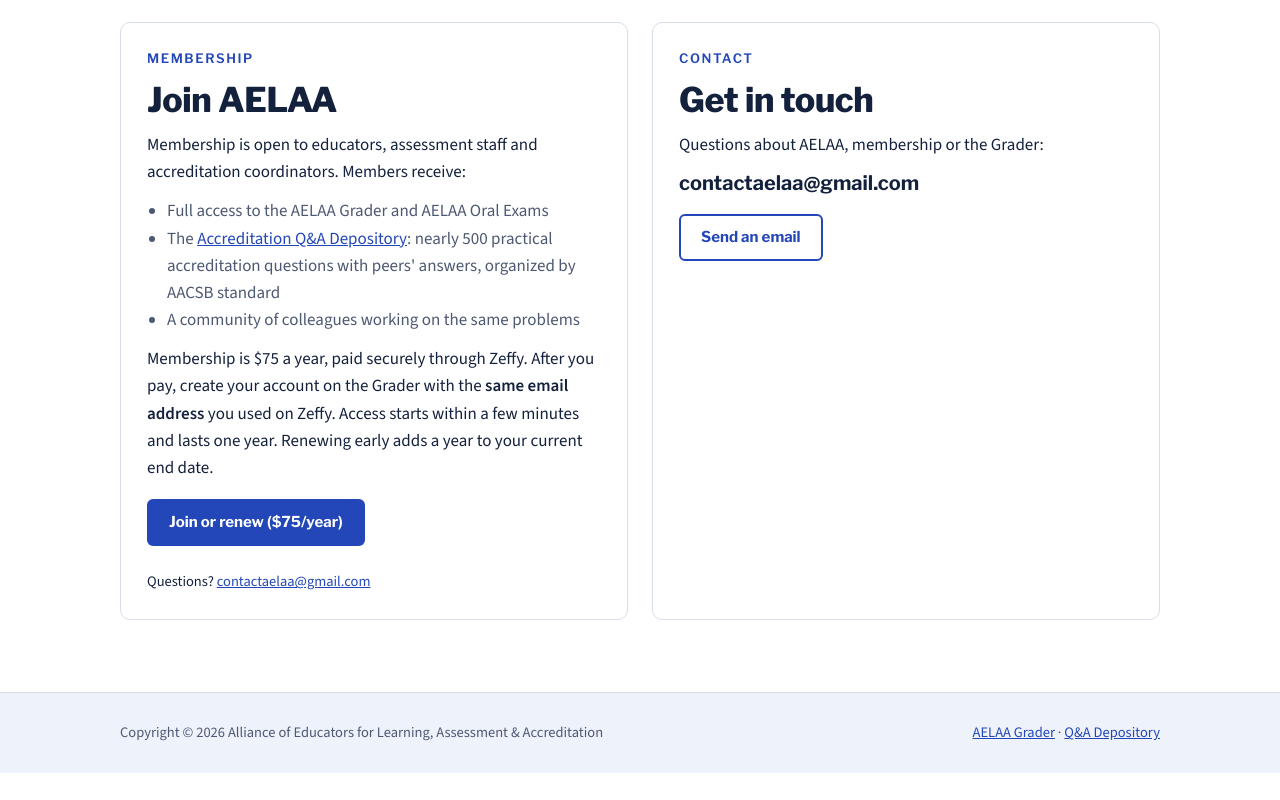
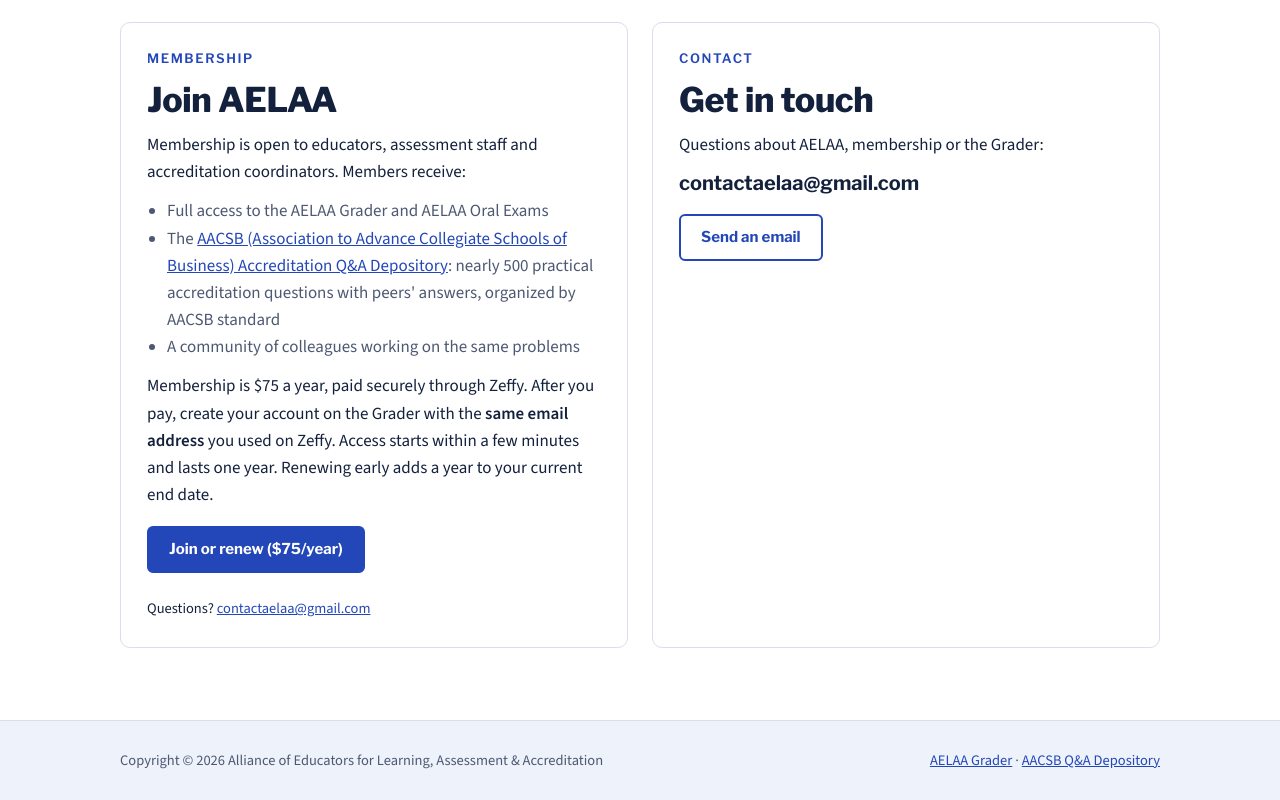
Before and after one commit to aelaa-org/aelaa-site, a plain HTML site: page index.html in a window 1280 px wide. Shown: the part 1822-2622 px from the top of the page. Before the commit the page ends 2595 px from the top, so only its background shows below. Drawn offline with nearby package versions, Linux system fonts and the light colour scheme.

Commit message:
Homepage: rename to AACSB Q&A Depository

```diff
--- a/index.html
+++ b/index.html
@@ -109,7 +109,7 @@ footer .wrap{display:flex;justify-content:space-between;gap:12px;flex-wrap:wrap}
     <nav aria-label="Main">
       <a href="#about">About</a>
       <a href="#grader">AELAA Grader</a>
-      <a href="depository/">Q&amp;A Depository</a>
+      <a href="depository/">AACSB Q&amp;A Depository</a>
       <a href="#membership">Membership</a>
       <a href="#contact">Contact</a>
     </nav>
@@ -185,7 +185,7 @@ footer .wrap{display:flex;justify-content:space-between;gap:12px;flex-wrap:wrap}
         <p>Membership is open to educators, assessment staff and accreditation coordinators. Members receive:</p>
         <ul>
           <li>Full access to the AELAA Grader and AELAA Oral Exams</li>
-          <li>The <a href="depository/">Accreditation Q&amp;A Depository</a>: nearly 500 practical accreditation questions with peers' answers, organized by AACSB standard</li>
+          <li>The <a href="depository/">AACSB (Association to Advance Collegiate Schools of Business) Accreditation Q&amp;A Depository</a>: nearly 500 practical accreditation questions with peers' answers, organized by AACSB standard</li>
           <li>A community of colleagues working on the same problems</li>
         </ul>
         <p>Membership is $75 a year, paid securely through Zeffy. After you pay, create your account on the Grader with the <b>same email address</b> you used on Zeffy. Access starts within a few minutes and lasts one year. Renewing early adds a year to your current end date.</p>
@@ -206,7 +206,7 @@ footer .wrap{display:flex;justify-content:space-between;gap:12px;flex-wrap:wrap}
 <footer>
   <div class="wrap">
     <span>Copyright © 2026 Alliance of Educators for Learning, Assessment &amp; Accreditation</span>
-    <span><a href="https://grader.aelaa.org">AELAA Grader</a> · <a href="depository/">Q&amp;A Depository</a></span>
+    <span><a href="https://grader.aelaa.org">AELAA Grader</a> · <a href="depository/">AACSB Q&amp;A Depository</a></span>
   </div>
 </footer>
 </body>
```
